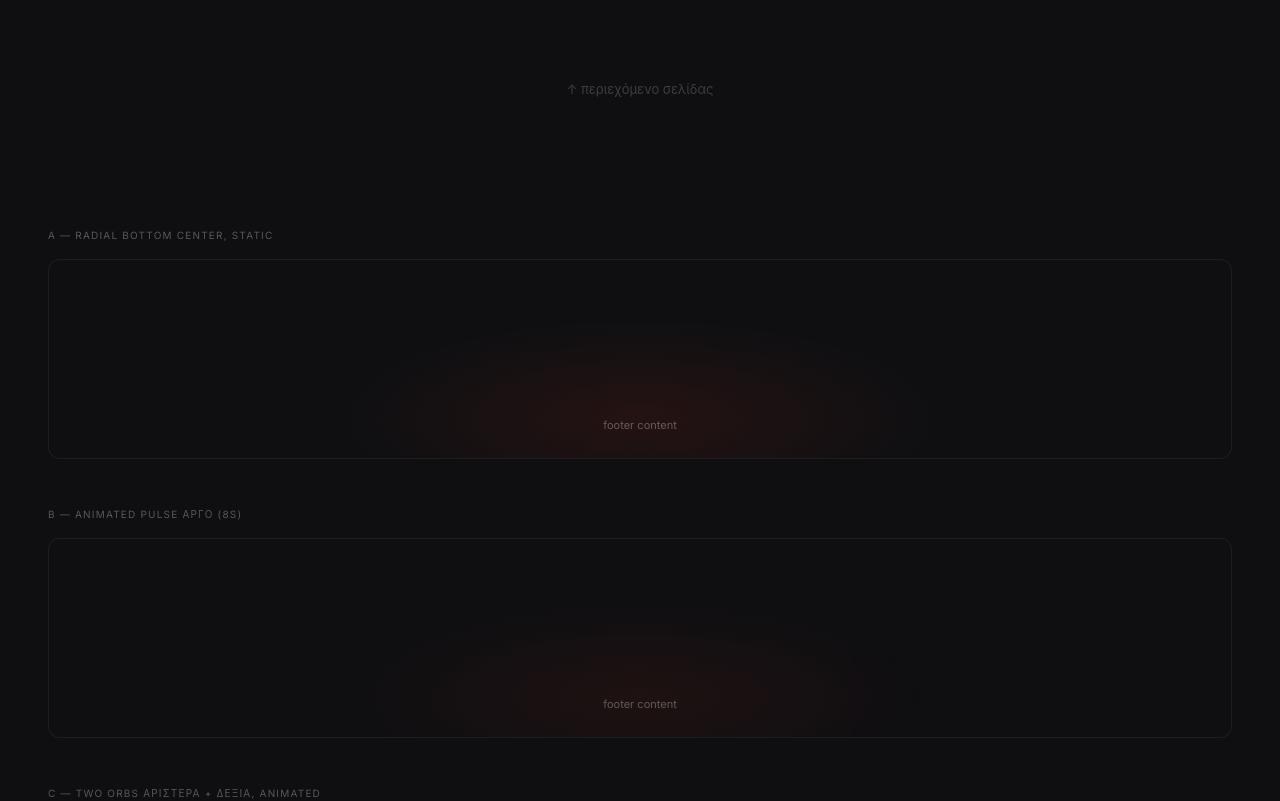
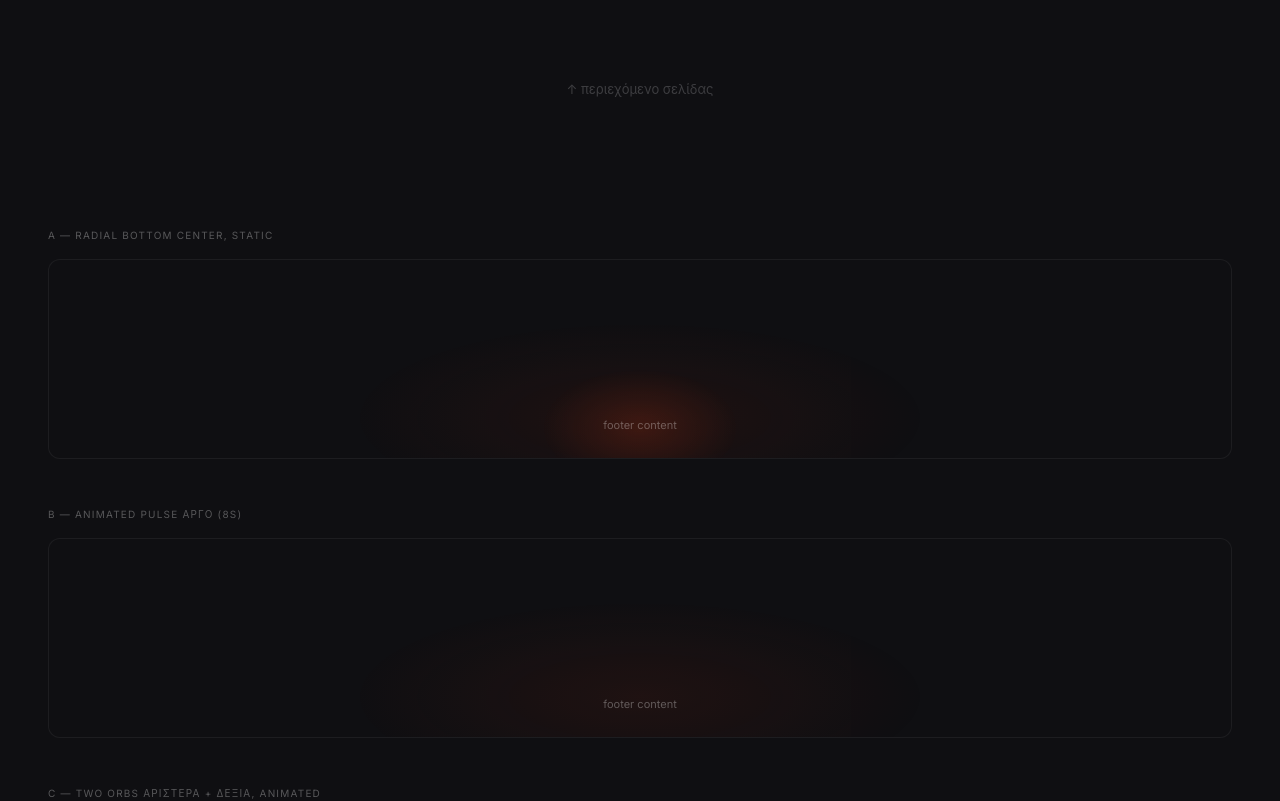
Before and after one commit to bmanologlou/dc26-next, a Next.js app: page /preview in a window 1280 px wide. Shown: the top 801 px of the page. Built offline with nearby package versions, Linux system fonts and the light colour scheme.

Commit message:
Preview: Option A with dual radial synced animation

```diff
--- a/app/preview/page.tsx
+++ b/app/preview/page.tsx
@@ -16,7 +16,10 @@ export default function Preview() {
             A — radial bottom center, static
           </div>
           <div style={{ height: '200px', borderRadius: '12px', background: '#0f0f12', position: 'relative', overflow: 'hidden', border: '1px solid rgba(255,255,255,0.06)' }}>
-            <div style={{ position: 'absolute', bottom: '-60px', left: '50%', transform: 'translateX(-50%)', width: '600px', height: '200px', background: 'radial-gradient(ellipse at center, rgba(196,48,16,0.12) 0%, transparent 70%)' }} />
+            {/* Large outer glow */}
+            <div style={{ position: 'absolute', bottom: '-60px', left: '50%', transform: 'translateX(-50%)', width: '600px', height: '200px', background: 'radial-gradient(ellipse at center, rgba(196,48,16,0.1) 0%, transparent 70%)', animation: 'pulseGlow 8s ease-in-out infinite' }} />
+            {/* Small inner core */}
+            <div style={{ position: 'absolute', bottom: '-30px', left: '50%', transform: 'translateX(-50%)', width: '200px', height: '120px', background: 'radial-gradient(ellipse at center, rgba(255,66,18,0.2) 0%, transparent 70%)', animation: 'pulseGlow 8s ease-in-out infinite 4s' }} />
             <div style={{ position: 'absolute', bottom: '24px', left: '50%', transform: 'translateX(-50%)', color: 'rgba(255,255,255,0.3)', fontSize: '11px', whiteSpace: 'nowrap' }}>footer content</div>
           </div>
         </div>
```
